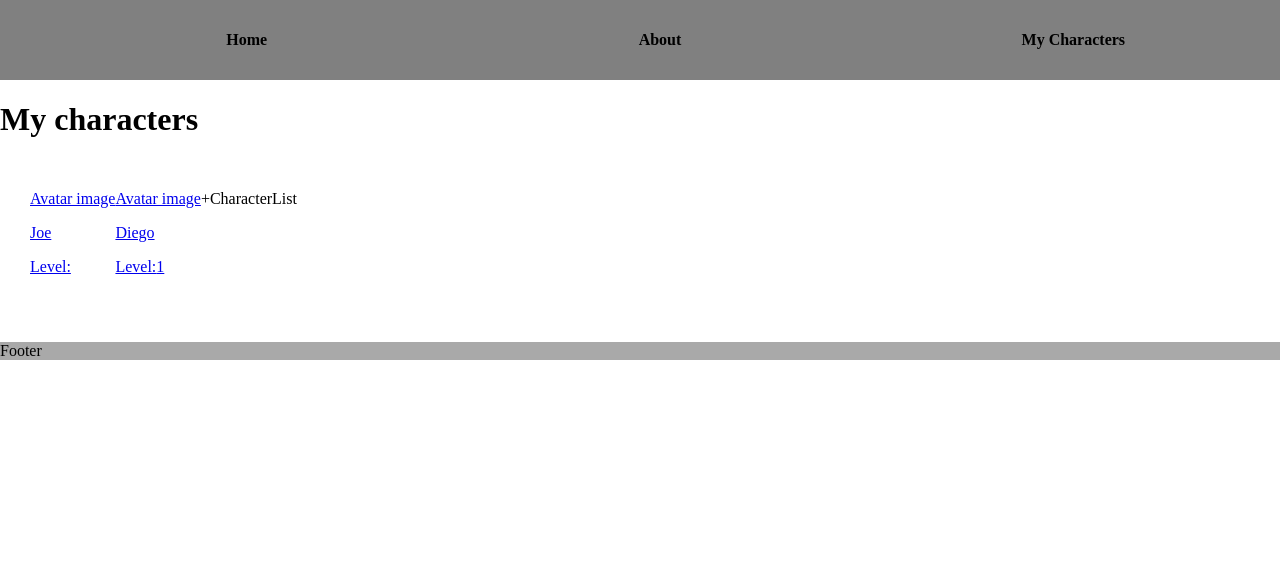
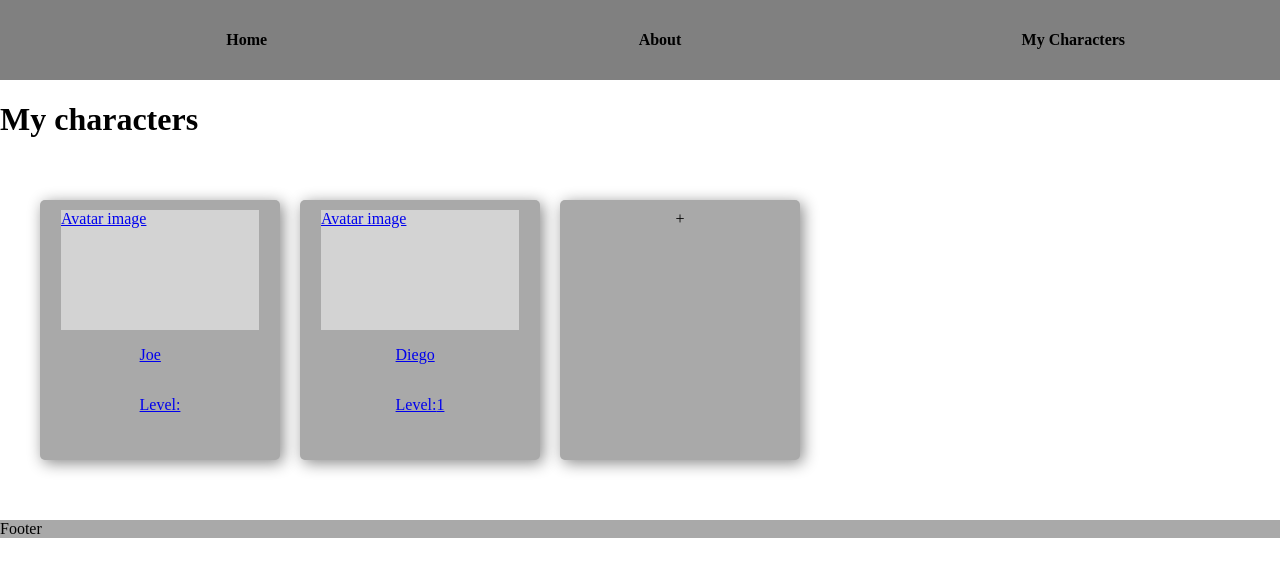
Before and after one commit to Dpartipilo/pocket-character, a React (Create React App) app: page /myCharacters in a window 1280 px wide. Shown: the top 576 px of the page. Built offline with nearby package versions, Linux system fonts and the light colour scheme.

Commit message:
Added css files to each component

```diff
--- a/src/components/CharacterCollection.js
+++ b/src/components/CharacterCollection.js
@@ -2,6 +2,7 @@ import React, { Component } from 'react';
 import characterData from '../data/characterData';
 
 import CharacterCard from './CharacterCard';
+import '../style/CharacterCollection.css';
 
 
 class CharacterCollection extends Component {
@@ -34,7 +35,6 @@ class CharacterCollection extends Component {
   render() {
     return (
       <div className="CharacterCollection">
-        Hello characters
         {this.state.aCharacterCards.map((oCharacterCard, i) => (
           <CharacterCard key={i} {...oCharacterCard} />
         ))}
--- a/src/components/CharacterList.js
+++ b/src/components/CharacterList.js
@@ -29,12 +29,10 @@ class CharacterList extends Component {
     console.log(characterData)
     return (
       <div className="CharacterList">
-
         {this.state.aCharacterTiles.map((oCharacterTile, i) => (
           <CharacterTile key={i} {...oCharacterTile} />
         ))}
         <NewCharacter />
-        CharacterList
       </div>
     )
   }
--- a/src/components/CharacterTile.js
+++ b/src/components/CharacterTile.js
@@ -1,10 +1,10 @@
 import React from 'react';
 import { BrowserRouter as Router, Route, Link, Switch } from "react-router-dom";
 
+import '../style/CharacterTile.css';
+
 const CharacterTile = (props) => (
-  <Link to={`/clones/${props.id}`}
-    props={props}
-  >
+  <Link to={`/clones/${props.id}`}>
     <div className="Tile">
       <div className="avatar-container">
         Avatar image
```
